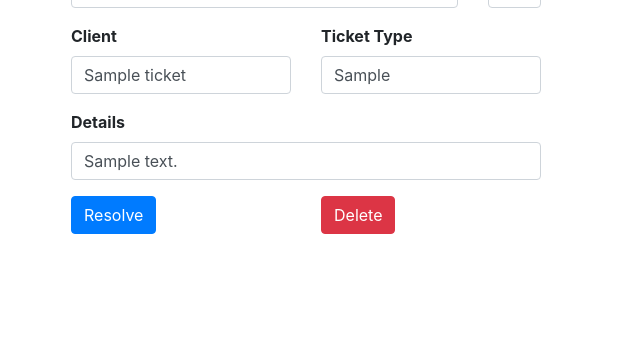
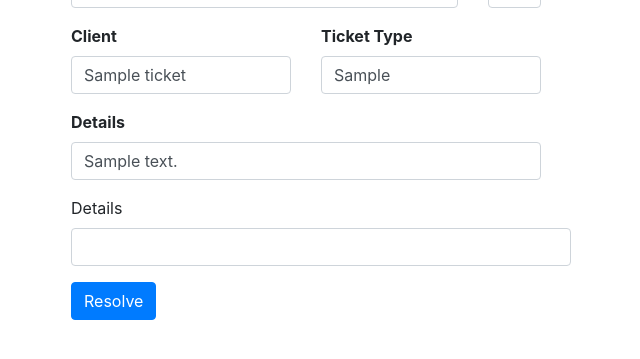
Before and after one commit to faithdaniellesee/50003project, a Flask app: template app/templates/submissionById.html in a window 1280 px wide. Shown: the part 169-528 px from the top of the page, without its empty margins (349-989 px from the left). Run offline with Flask 2, Linux system fonts and the light colour scheme; tables that the repository leaves empty hold one stand-in row (values such as "Sample post"); the template is opened without the code that fills it: values that come from a table or form of the project are taken from there, most other values are stand-ins (such as "Sample title", 1, 10 or a date in 2020); form fields are guessed from the names that the template uses; some libraries are stand-ins or nearby versions.

Commit message:
submission

```diff
--- a/app/forms.py
+++ b/app/forms.py
@@ -29,10 +29,6 @@ class RegistrationForm(FlaskForm):
         if user is not None:
             raise ValidationError('Please use a different email address.')
 
-# class ResolveForm(FlaskForm):
-#     #response = StringField('response', validators=[DataRequired()])
-#     submit = SubmitField('Resolve')
-
 
 class LanguageForm(FlaskForm):
 
--- a/app/templates/submissionById.html
+++ b/app/templates/submissionById.html
@@ -76,14 +76,17 @@
             </div>
         </div>
 
+        <div class="form-group">
+                <label>Details</label>
+                {{form.details(class="form-control", id="details", rows="10")}}
+            </div>
+
 
         <div class="row">
             <div class="form-group col-md-6" style="margin-left: 0px">
             <button onclick="resolveTicket('{{tickets.id}}')" class="btn btn-primary">Resolve</button>
             </div>
-            <div class="form-group col-md-6" style="margin-right: 0px">
-            <button onclick="deleteTicket('{{tickets.id}}')" class="btn btn-danger">Delete</button>
-            </div>
+
         </div>
 
     </div>
--- a/app/templates/submissions.html
+++ b/app/templates/submissions.html
@@ -44,7 +44,7 @@
                 <td>{{i.options}}</td>
                 <td>{{i.status}}</td>
                 <!-- <td>{{i.details}}</td> -->
-                <!-- <td><button class="btn btn-primary" onclick="viewTicket('{{i.id}}')">View</button></td> -->
+                <td><button class="btn btn-danger" onclick="viewTicket('{{i.id}}')">Delete</button></td>
               </tr>
             {% endfor %}
         </tbody>
```
